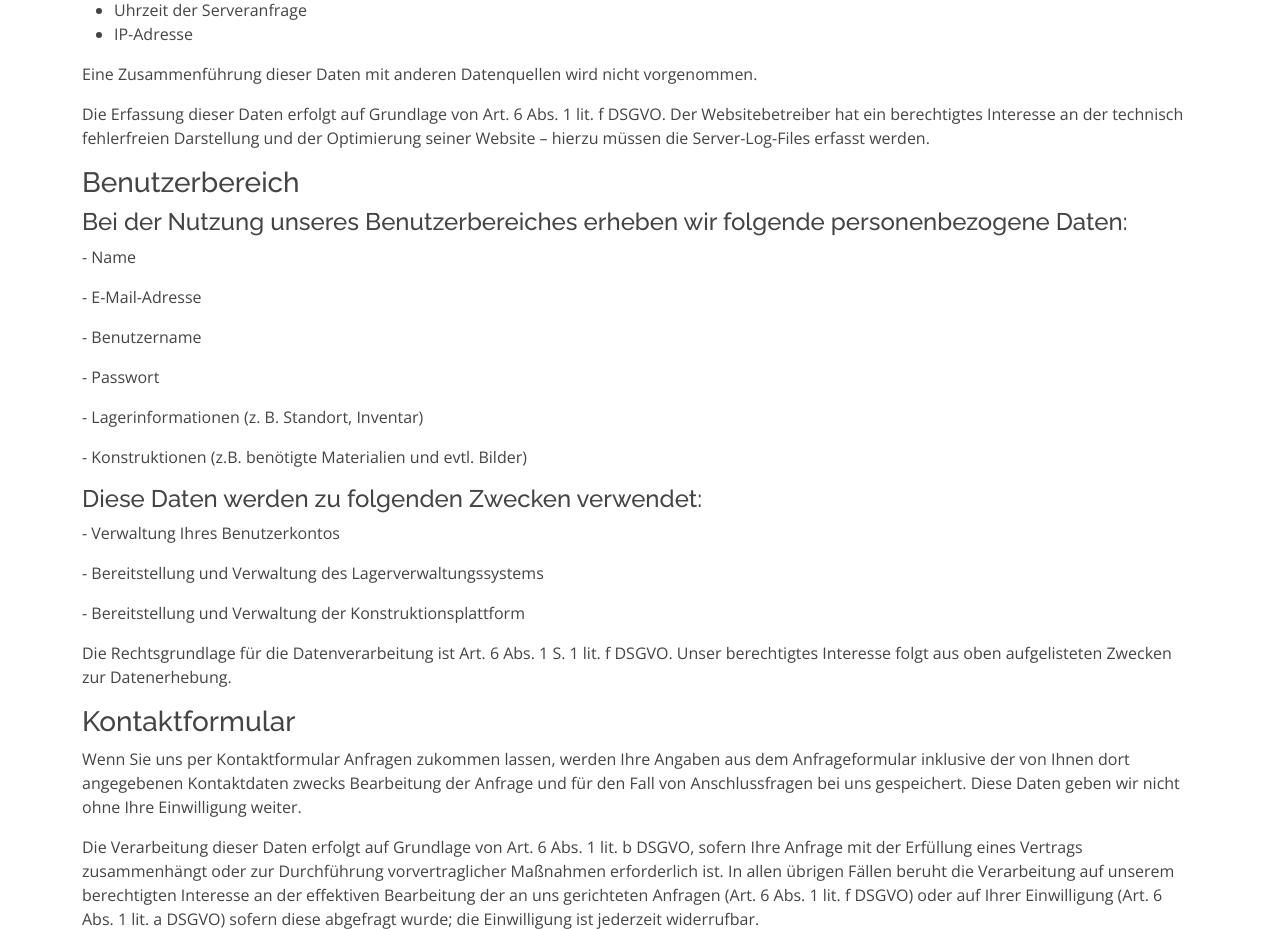
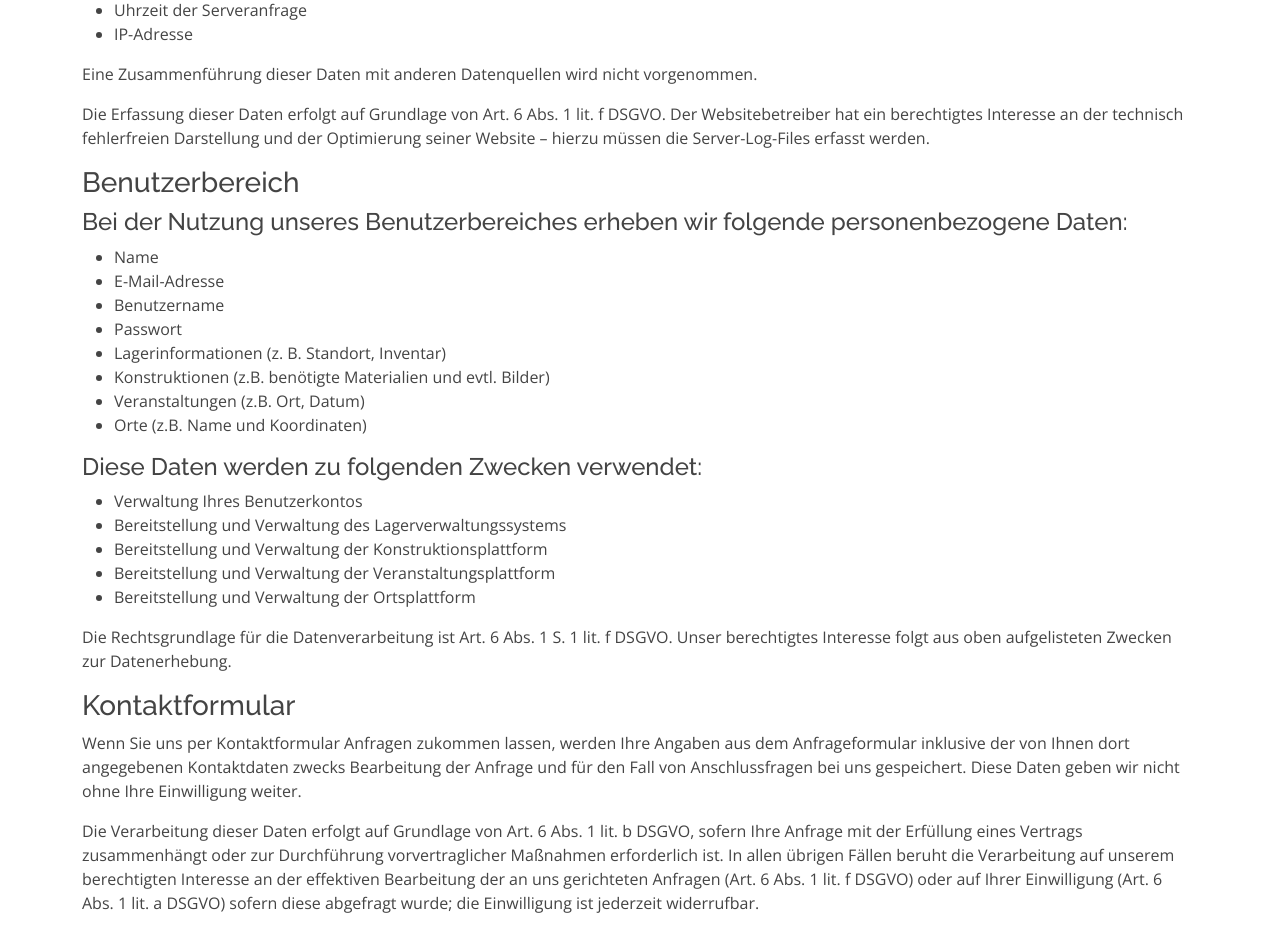
Before and after one commit to schwarzzeltland/schwarzzeltland, a Django app: page /main/privacypolice in a window 1280 px wide. Shown: the part 4380-5309 px from the top of the page. Run offline with Django 5.2, Linux system fonts and the light colour scheme; some libraries are stand-ins or nearby versions.

Commit message:
impressumsupdate

```diff
--- a/main/templates/main/privacypolice.html
+++ b/main/templates/main/privacypolice.html
@@ -1,7 +1,7 @@
 {% extends "base.html" %}
 
 {% block content %}
-     <h3>Diese Webseite wird privat und ohne kommerzielle Absichten betrieben.</h3>
+    <h3>Diese Webseite wird privat und ohne kommerzielle Absichten betrieben.</h3>
     <p></p>
     <h2>1. Datenschutz auf einen Blick</h2>
     <h3>Allgemeine Hinweise</h3>
@@ -54,7 +54,7 @@
         nicht m&ouml;glich.</p>
     <h3>Hinweis zur verantwortlichen Stelle</h3>
     <p>Die verantwortliche Stelle f&uuml;r die Datenverarbeitung auf dieser Website ist:</p>
-        E-Mail:  <a href="mailto:info@schwarzzeltland.de">info@schwarzzeltland.de</a></p>
+    E-Mail:  <a href="mailto:info@schwarzzeltland.de">info@schwarzzeltland.de</a></p>
     <p>Verantwortliche Stelle ist die nat&uuml;rliche oder juristische Person, die allein oder gemeinsam mit anderen
         &uuml;ber die Zwecke und Mittel der Verarbeitung von personenbezogenen Daten (z.&nbsp;B. Namen, E-Mail-Adressen
         o. &Auml;.) entscheidet.</p>
@@ -174,18 +174,27 @@
         hierzu m&uuml;ssen die Server-Log-Files erfasst werden.</p>
     <h3>Benutzerbereich</h3>
     <h4> Bei der Nutzung unseres Benutzerbereiches erheben wir folgende personenbezogene Daten:</h4>
-    <p>- Name</p>
-    <p>- E-Mail-Adresse</p>
-    <p>- Benutzername</p>
-    <p>- Passwort</p>
-    <p>- Lagerinformationen (z. B. Standort, Inventar)</p>
-    <p>- Konstruktionen (z.B. benötigte Materialien und evtl. Bilder)</p>
+    <ul>
+        <li>Name</li>
+        <li>E-Mail-Adresse</li>
+        <li>Benutzername</li>
+        <li>Passwort</li>
+        <li>Lagerinformationen (z. B. Standort, Inventar)</li>
+        <li>Konstruktionen (z.B. benötigte Materialien und evtl. Bilder)</li>
+        <li>Veranstaltungen (z.B. Ort, Datum)</li>
+        <li>Orte (z.B. Name und Koordinaten)</li>
+    </ul>
     <h4> Diese Daten werden zu folgenden Zwecken verwendet:</h4>
-    <p>- Verwaltung Ihres Benutzerkontos</p>
-    <p>- Bereitstellung und Verwaltung des Lagerverwaltungssystems</p>
-    <p>- Bereitstellung und Verwaltung der Konstruktionsplattform</p>
+    <ul>
+        <li>Verwaltung Ihres Benutzerkontos</li>
+        <li>Bereitstellung und Verwaltung des Lagerverwaltungssystems</li>
+        <li>Bereitstellung und Verwaltung der Konstruktionsplattform</li>
+        <li>Bereitstellung und Verwaltung der Veranstaltungsplattform</li>
+        <li>Bereitstellung und Verwaltung der Ortsplattform</li>
+    </ul>
     <p></p>
-    <p> Die Rechtsgrundlage für die Datenverarbeitung ist Art. 6 Abs. 1 S. 1 lit. f DSGVO. Unser berechtigtes Interesse folgt aus oben aufgelisteten Zwecken zur Datenerhebung.</p>
+    <p> Die Rechtsgrundlage für die Datenverarbeitung ist Art. 6 Abs. 1 S. 1 lit. f DSGVO. Unser berechtigtes Interesse
+        folgt aus oben aufgelisteten Zwecken zur Datenerhebung.</p>
     <h3>Kontaktformular</h3>
     <p>Wenn Sie uns per Kontaktformular Anfragen zukommen lassen, werden Ihre Angaben aus dem Anfrageformular inklusive
         der von Ihnen dort angegebenen Kontaktdaten zwecks Bearbeitung der Anfrage und f&uuml;r den Fall von
```
